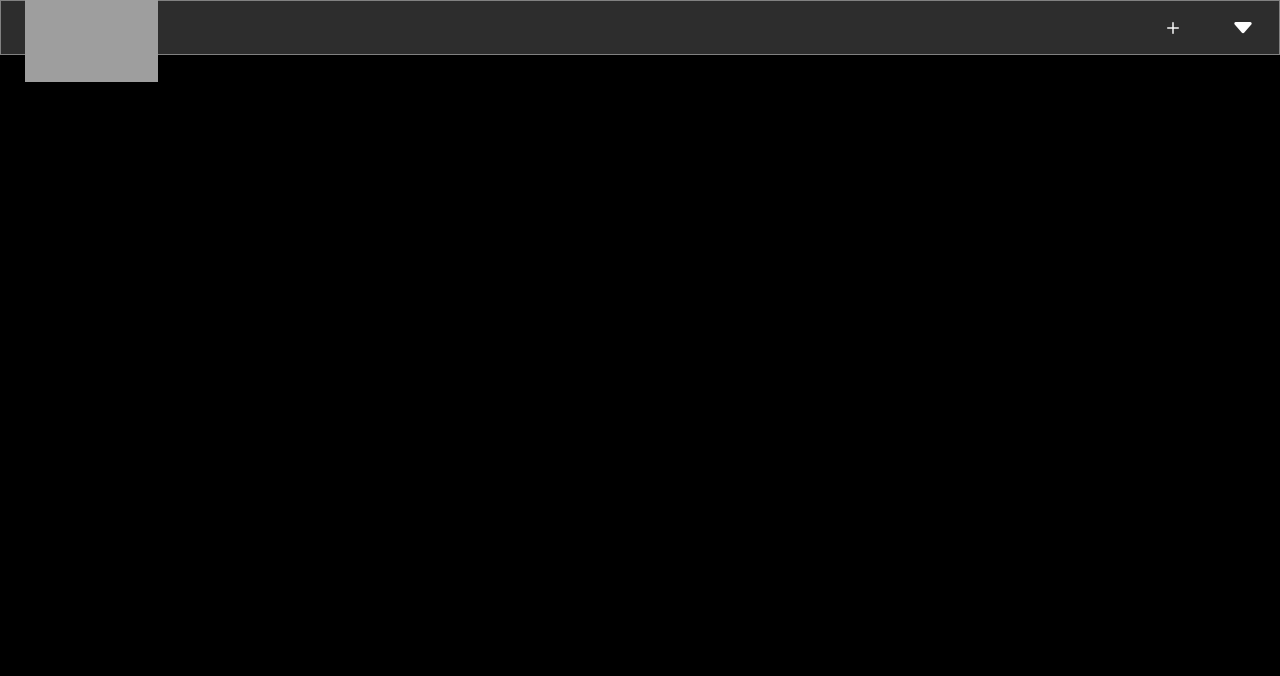
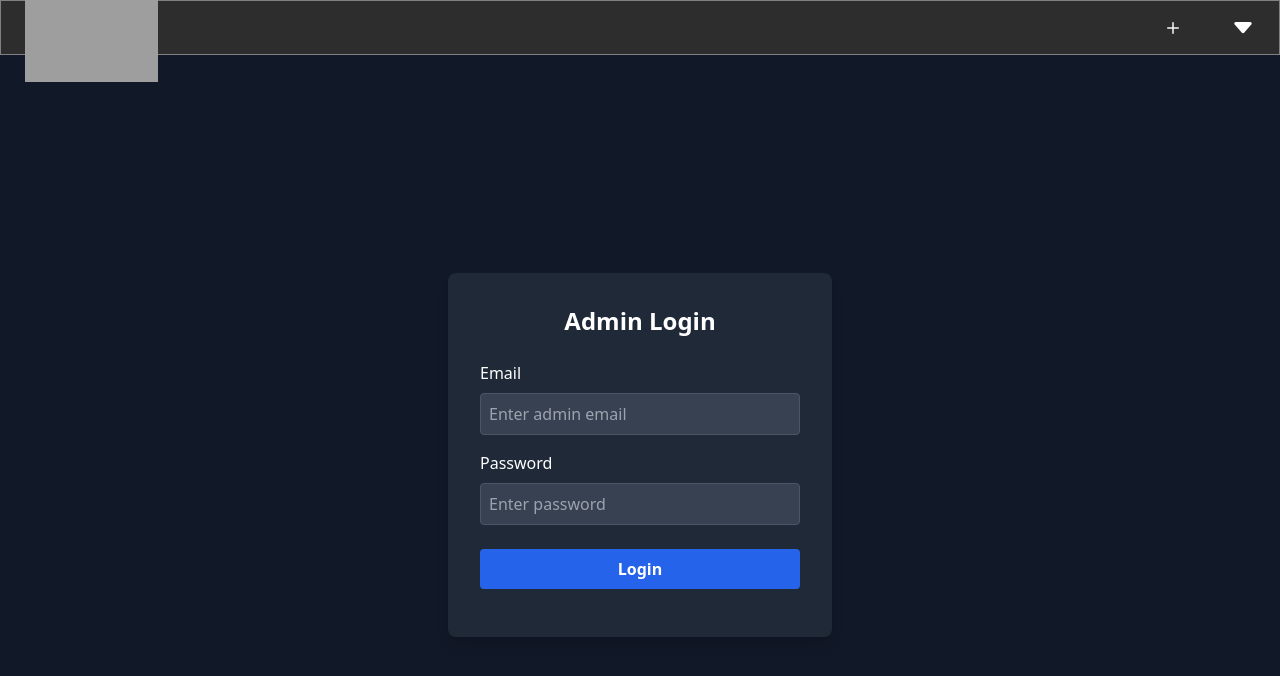
Before and after one commit to Johnpii1/bounty_project, a plain HTML site: page admin_login.html in a window 1280 px wide. Drawn offline with nearby package versions, Linux system fonts and the light colour scheme; grey boxes are pictures that could not be loaded; a web font is replaced by a local one.

Commit message:
added password

```diff
--- a/admin_login.html
+++ b/admin_login.html
@@ -82,6 +82,73 @@
 
 
 
+<div class="bg-gray-900 flex items-center justify-center h-screen text-white">
+
+<div class="bg-gray-800 p-8 rounded-lg w-96 shadow-lg">
+
+<h2 class="text-2xl font-bold text-center mb-6">Admin Login</h2>
+
+<form id="adminLoginForm">
+
+<div class="mb-4">
+<label class="block mb-2">Email</label>
+<input
+type="email"
+id="adminEmail"
+class="w-full p-2 rounded bg-gray-700 border border-gray-600 focus:outline-none"
+placeholder="Enter admin email"
+required
+>
+</div>
+
+<div class="mb-6">
+<label class="block mb-2">Password</label>
+<input
+type="password"
+id="adminPassword"
+class="w-full p-2 rounded bg-gray-700 border border-gray-600 focus:outline-none"
+placeholder="Enter password"
+required
+>
+</div>
+
+<button
+type="submit"
+class="w-full bg-blue-600 hover:bg-blue-700 p-2 rounded font-semibold"
+>
+Login
+</button>
+
+</form>
+
+<p id="errorMessage" class="text-red-400 text-center mt-4"></p>
+
+</div>
+</div>
+
+
+<script>
+const adminEmail = "admin232@gmail.com";
+const adminPassword = "admin123";
+
+const adminLoginForm = document.getElementById("adminLoginForm");
+const errorMessage = document.getElementById("errorMessage");
+
+adminLoginForm.addEventListener("submit", function(e){
+
+    e.preventDefault();
+
+    const emailInput = document.getElementById("adminEmail").value;
+    const passwordInput = document.getElementById("adminPassword").value;
+
+    if(emailInput === adminEmail && passwordInput === adminPassword){
+        window.location.href = "admin_page.html";
+    } else {
+        errorMessage.textContent = "Invalid admin login";
+    }
+
+});
+</script>
 
 </body>
 </html>
```
